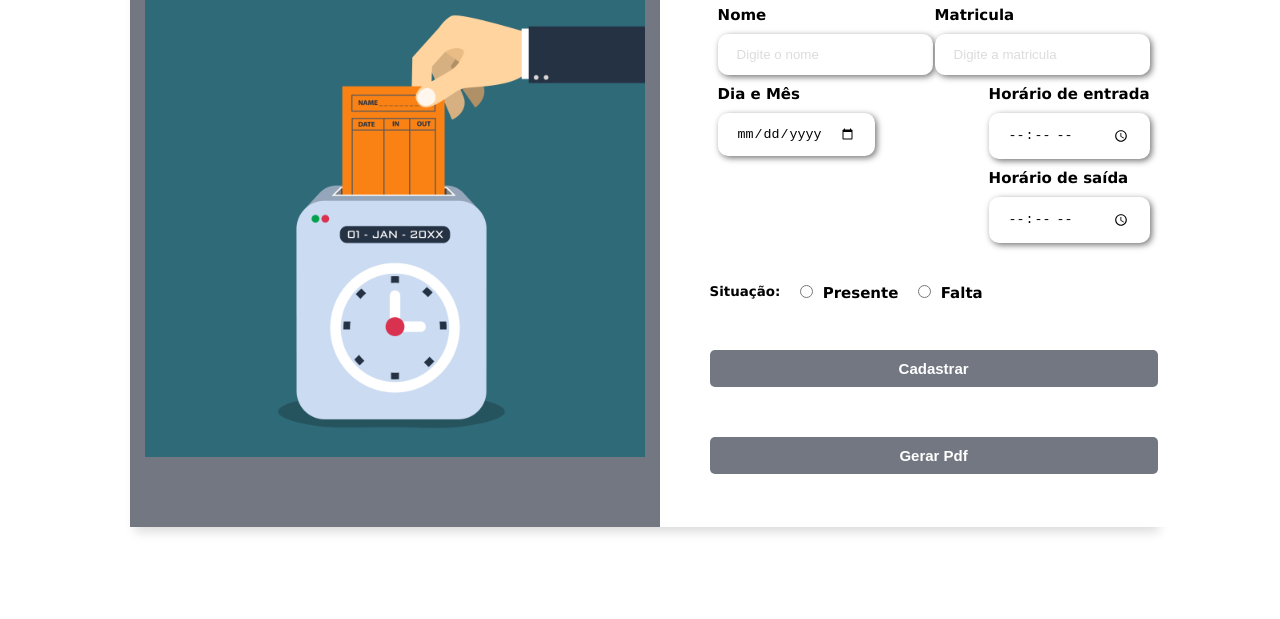
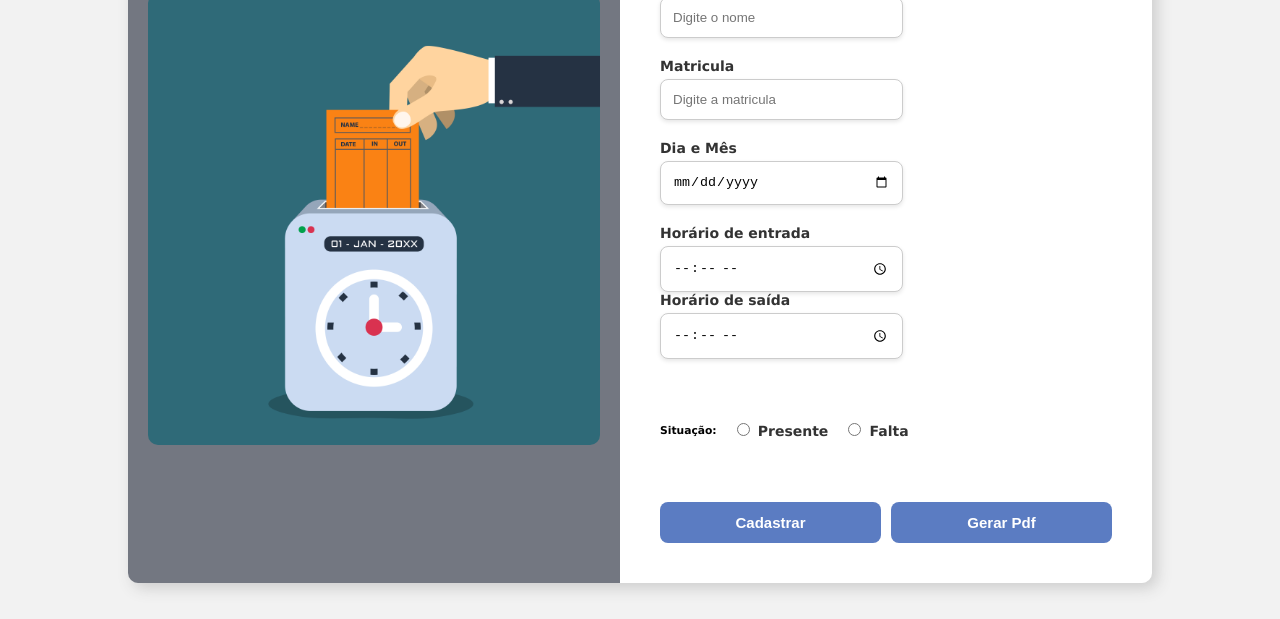
Before and after one commit to kl3berjr/ponto, a plain HTML site: page index.html in a window 1280 px wide. Shown: the part 181-800 px from the top of the page. Drawn offline with Linux system fonts and the light colour scheme.

Commit message:
Update style.css

```diff
--- a/assets/css/style.css
+++ b/assets/css/style.css
@@ -1,170 +1,141 @@
 body {
-    width: 99vw;
-    height: 95vh;
+  width: 100vw;
+  height: 100vh;
   display: flex;
   justify-content: center;
   align-items: center;
-    background: #FFFFFF;
+  background: #f2f2f2;
   font-family: "Lucida Grande", "Lucida Sans Unicode", Verdana, Sans-serif;
+  margin: 0;
+}
 
 .container {
-    width:80vw;
-    height:80vh;
-    display:flex;
-    box-shadow:5px 5px 10px #DCDCDC;
+  width: 80vw;
+  max-width: 1200px;
+  height: auto;
+  display: flex;
+  box-shadow: 5px 5px 15px #ccc;
+  border-radius: 10px;
+  overflow: hidden;
+  background-color: #fff;
 }
 
 .form-image {
-    width: 50vw;
+  width: 50%;
   display: flex;
   justify-content: center;
   align-items: center;
   background-color: #737781;
-    padding: 15px;
+  padding: 20px;
 }
 
 .form-image img {
-    width: 500px;
-    height: 500px;
+  width: 100%;
+  max-width: 500px;
+  border-radius: 10px;
 }
 
 .form {
-    width: 50vw;
+  width: 50%;
   display: flex;
+  flex-direction: column;
   justify-content: center;
-    align-items: center;
-    flex-direction: column;
-    background-color: #FFFFFF;
-    padding: 50px;
+  padding: 40px;
 }
 
 .form-header {
-    margin-top: 15px;
+  text-align: center;
+  margin-bottom: 20px;
+}
+
+.input-group {
   display: flex;
+  flex-wrap: wrap;
+  gap: 20px;
   justify-content: space-between;
 }
 
-/*Aqui configuramos a classe que contém as descrições e caixas de texto do formulário.*/
-.input-group {
-    display: flex;
-    flex-wrap: wrap;
-    justify-content: space-between;
-    padding: 16px 0;
-}
-
-/*Aqui configuramos o cojunto de descrição e caixa de texto.*/
 .input-box {
   display: flex;
   flex-direction: column;
+  width: 48%;
 }
 
-/*Aqui estamos configurando especificamente as caixas de texto.*/
 .input-box input {
-    margin: 10px 0;
-    padding: 13px 19px;
-    border: none;
-    border-radius: 10px;
-    box-shadow: 2px 2px 6px #747474;
+  margin-top: 5px;
+  padding: 12px;
+  border: 1px solid #ccc;
+  border-radius: 8px;
+  box-shadow: 0 2px 4px rgba(0,0,0,0.1);
+  width: 100%;
+  transition: all 0.3s ease;
 }
 
-/*Aqui estamos configurando a linha ao redor da caixa de texto quando ela está clicada.*/
-.input-box input:focus-visible {
-    outline: 2px solid #5B7CC2;
+.input-box input:focus {
+  outline: none;
+  border-color: #5B7CC2;
+  box-shadow: 0 0 0 2px rgba(91,124,194,0.2);
 }
 
-/*Aqui mudamos a cor de fundo da caixa de texto quando o mouse passar por ela.*/
-.input-box input:hover{
-    background-color: #F5F5F5;
+.input-box input:hover {
+  background-color: #f9f9f9;
 }
 
-/*Aqui mudamos a fonte das descrições das caixas de texto e do título "Gênero".*/
-.input-box label, .gender-title h6{
-    font-size: 15px;
+.input-box label {
+  font-size: 14px;
   font-weight: bold;
-    color: #000000;
+  color: #333;
 }
 
-/*Aqui mudamos o texto de fundo de cada caixa de texto.*/
-.input-box input::placeholder {
-    color: #DCDCDC;
+.status-inputs {
+  font-size: 16px;
+  display: flex;
+  align-items: center;
+  gap: 15px;
+  margin: 20px 0;
 }
 
-/*Aqui estamos configurando a classe que guarda as descrições e as bolinhas de marcação.*/
-.input-group {
+.status-inputs label {
+  font-size: 14px;
+  font-weight: bold;
+  color: #333;
+}
+
+.register-button {
   display: flex;
   justify-content: space-between;
-    padding: 0 8px;
-}
-/*Aqui configuramos a classe que guarda cada rádio button e cada descrição.*/
-.status-inputs {
-    font-size: 20px;
-    display:flex;
-    align-items: center;
-}
-/*Aqui estamos configurando a bolinha de marcação.*/
-.status-inputs input {
-    margin-left: 20px;
-}
-/*Aqui configuramos a descrição dos gêneros.*/
-.status-inputs label {
-    font-size: 15px;
-    font-weight: bold;
-    color: #000000;
+  gap: 10px;
 }
 
-
-/*Aqui estamos configurando o botão "Cadastrar".*/
 .register-button button {
-    width: 35vw;
-    margin-top: 20px;
-    margin-bottom: 30px;
+  flex: 1;
   border:none;
-    background-color: #737781;
+  background-color: #5B7CC2;
   font-size: 15px;
   font-weight: bold;
   color: #FFFFFF;
-    padding: 10px;
-    border-radius: 5px;
+  padding: 12px;
+  border-radius: 8px;
   cursor: pointer;
+  transition: background-color 0.3s ease;
 }
-/*Aqui estamos mudando a cor de fundo do botão quando o mouse passa por ele.*/
+
 .register-button button:hover{
-    background-color: #737781; /*Cor verde mais claro.*/
+  background-color: #4a67a8;
 }
-/*Aqui estamos configurando o layout para ficar responsivo.*/
-@media screen and (max-width: 1080px){/*As configurações serão executadas quando a tela estiver na largura máxia de até 1080px.*/
+
+@media screen and (max-width: 1080px){
   .form-image {
-        display: none; /*Aqui estamos ocultando a imagem.*/
+    display: none;
   }
   .container {
-        width: 50vw; /*Aqui estamos diminuindo a largura do container.*/
+    width: 95vw;
+    flex-direction: column;
   }
   .form {
-        width: 100vw; /*Aqui estamos configurando o formulário para ocupar toda a tela já que a imagem foi ocultada.*/
+    width: 100%;
+  }
+  .input-box {
+    width: 100%;
   }
 }
-
-@media screen and (max-width: 480px){
-    .container {
-        width: 90vw;
-        height: auto;
-    }
-    .input-group {
-        flex-direction: column;
-        flex-wrap: nowrap;
-        overflow-y: scroll;
-        max-height: 160px;
-        padding-right: 80px;
-    }
-    .status-inputs {
-        margin-top: 30px;
-    }
-    .status-group {
-        flex-direction: column;
-    }
-    .status-input {
-        margin-top: 8px;
-    }
-}
-
-}
```
Lines whose indentation alone changed are shown as unchanged.
